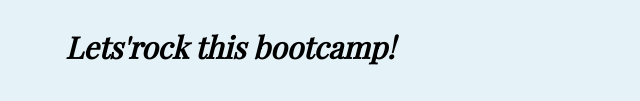
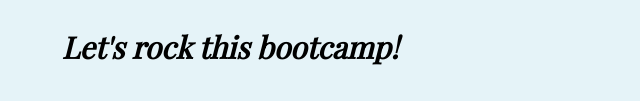
Before and after one commit to nenault/jour-1-presentation, a plain HTML site: page index.html in a window 1280 px wide. Shown: the part 696-797 px from the top of the page, 410-1050 px from the left. Drawn offline with nearby package versions, Linux system fonts and the light colour scheme.

Commit message:
clean css

```diff
--- a/index.css
+++ b/index.css
@@ -1,5 +1,5 @@
 * {
-    font-family: 'Playfair Display', serif;
+  font-family: "Playfair Display", serif;
   font-style: italic;
   background-color: rgb(229, 243, 248);
 }
--- a/index.html
+++ b/index.html
@@ -42,7 +42,7 @@
       </div>
     </div>
     <div id="end">
-      <p>Lets'rock this bootcamp!</p>
+      <p>Let's rock this bootcamp!</p>
     </div>
   </body>
 
```
Lines whose indentation alone changed are shown as unchanged.
